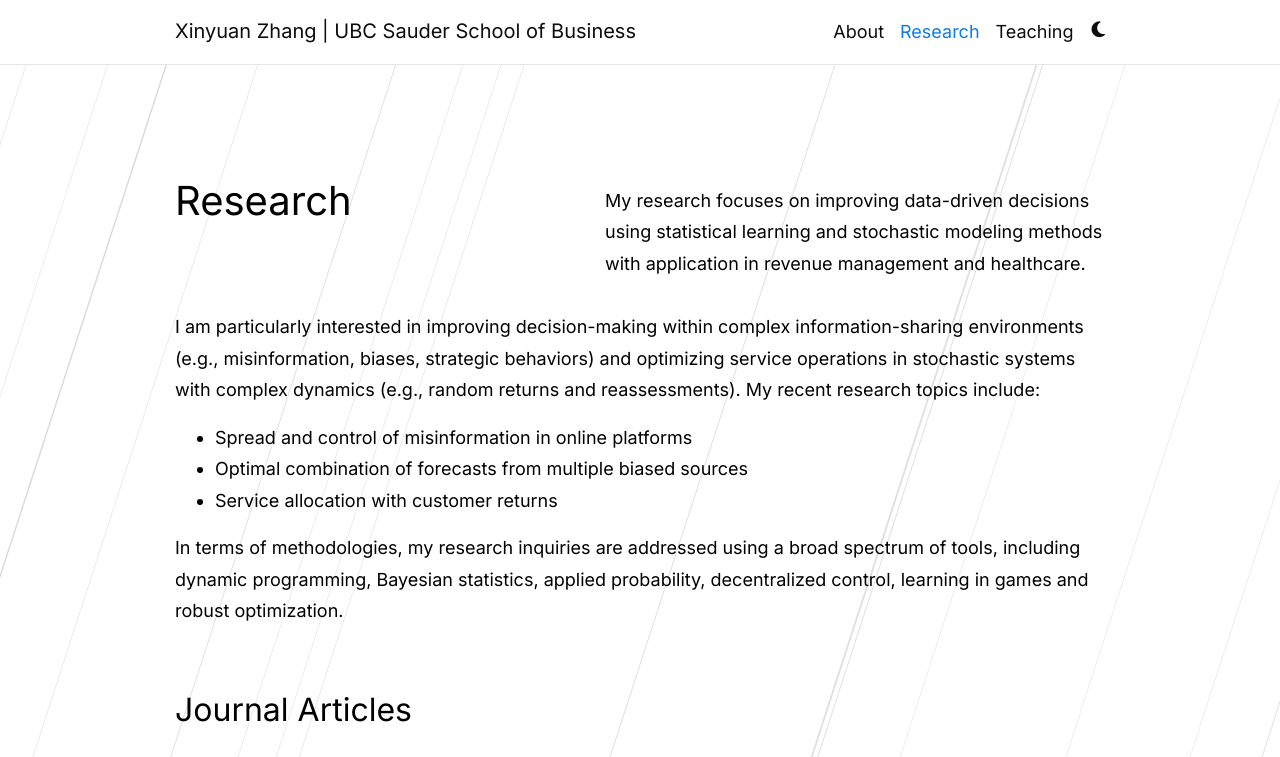
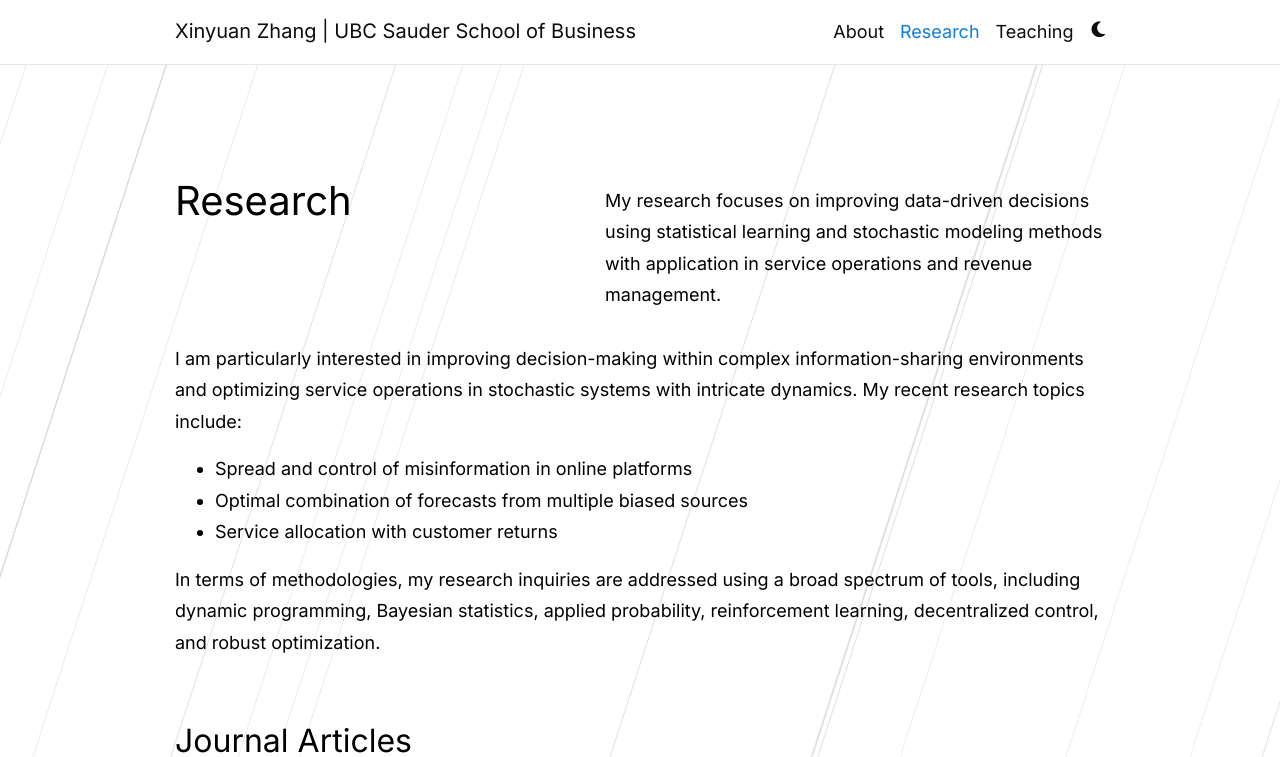
Before and after one commit to xyz2023ca/xyz2023ca.github.io, a Jekyll site: the page built from _pages/publications.md, in a window 1280 px wide and 900 px high, cut to the strip 0-757 px from the top of the window. Built offline with Jekyll 4.4.1, drawn with Linux system fonts in a browser that asks for light colours; comment, search, counter and statistics services are not loaded; a style sheet for code colours, icons or effects is not loaded.

Commit message:
Update publications.md

```diff
--- a/_pages/publications.md
+++ b/_pages/publications.md
@@ -2,19 +2,19 @@
 layout: page
 permalink: /publications/
 title: Research
-description: My research focuses on improving data-driven decisions using statistical learning and stochastic modeling methods with application in revenue management and healthcare.
+description: My research focuses on improving data-driven decisions using statistical learning and stochastic modeling methods with application in service operations and revenue management.
 nav: true
 nav_order: 1
 ---
 <!-- _pages/publications.md -->
-I am particularly interested in improving decision-making within complex information-sharing environments (e.g., misinformation, biases, strategic behaviors) and optimizing service operations in stochastic systems with complex dynamics (e.g., random returns and reassessments). My recent research topics include:
+I am particularly interested in improving decision-making within complex information-sharing environments and optimizing service operations in stochastic systems with intricate dynamics. My recent research topics include:
 
 -	Spread and control of misinformation in online platforms
 -	Optimal combination of forecasts from multiple biased sources
 -	Service allocation with customer returns
 
 
-In terms of methodologies, my research inquiries are addressed using a broad spectrum of tools, including dynamic programming,  Bayesian statistics, applied probability, decentralized control, learning in games and robust optimization.
+In terms of methodologies, my research inquiries are addressed using a broad spectrum of tools, including dynamic programming,  Bayesian statistics, applied probability, reinforcement learning, decentralized control,  and robust optimization.
 
 <h2>Journal Articles</h2>
 
```
